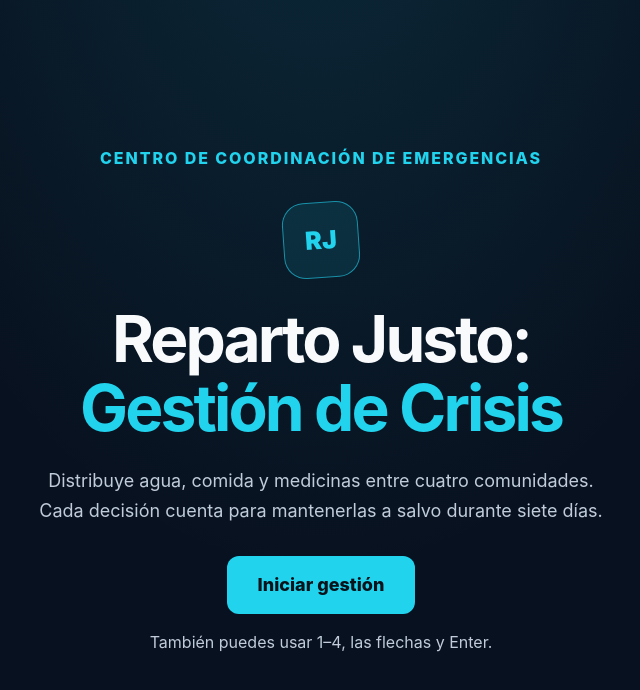
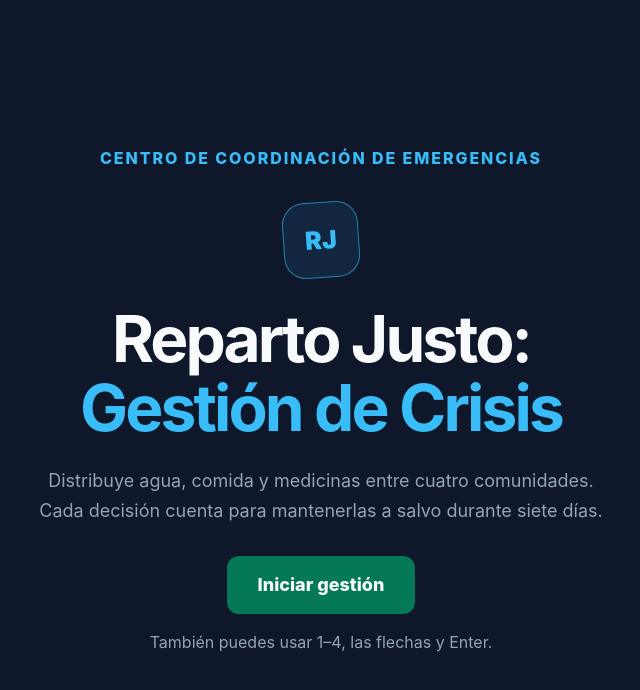
Before and after one commit to Steven13923R/Reparto-Justo, a website built with Vite: page index.html in a window 1280 px wide. Shown: the whole page, without its empty margins (319-959 px from the left). Built offline with nearby package versions, Linux system fonts and the light colour scheme.

```diff
--- a/src/estilo.css
+++ b/src/estilo.css
@@ -1,22 +1,24 @@
 :root {
   font-family: Inter, ui-sans-serif, system-ui, -apple-system, BlinkMacSystemFont, "Segoe UI", sans-serif;
   color: #f8fafc;
-  background: #08111f;
+  background: #0f172a;
   font-synthesis: none;
   text-rendering: optimizeLegibility;
   color-scheme: dark;
   font-optical-sizing: auto;
   font-weight: 400;
-  --fondo: #08111f;
-  --panel: #111d2e;
-  --panel-claro: #17253a;
-  --borde: #35465d;
+  --fondo: #0f172a;
+  --panel: #1e293b;
+  --panel-claro: #273449;
+  --borde: #334155;
   --texto: #f8fafc;
-  --texto-suave: #c0ccda;
-  --agua: #22d3ee;
-  --salud: #34d399;
-  --advertencia: #fbbf24;
-  --critico: #f87171;
+  --texto-suave: #94a3b8;
+  --agua: #38bdf8;
+  --comida: #f59e0b;
+  --medicina: #10b981;
+  --salud: #059669;
+  --advertencia: #d97706;
+  --critico: #dc2626;
 }
 
 * {
@@ -27,9 +29,7 @@
   min-width: 320px;
   min-height: 100vh;
   margin: 0;
-  background:
-    radial-gradient(ellipse at 50% -25%, rgb(34 211 238 / 13%), transparent 55%),
-    var(--fondo);
+  background: var(--fondo);
   font-size: 16px;
 }
 
@@ -81,9 +81,9 @@
 .marca__simbolo {
   display: grid;
   place-items: center;
-  border: 1px solid rgb(34 211 238 / 60%);
+  border: 1px solid color-mix(in srgb, var(--agua) 60%, transparent);
   color: var(--agua);
-  background: rgb(34 211 238 / 10%);
+  background: color-mix(in srgb, var(--agua) 10%, transparent);
   font-weight: 900;
 }
 
@@ -133,12 +133,12 @@
 }
 
 .boton--principal {
-  color: #06131a;
-  background: var(--agua);
+  color: var(--texto);
+  background: #047857;
 }
 
 .boton--principal:hover {
-  background: #67e8f9;
+  background: #065f46;
 }
 
 .boton--grande {
@@ -164,7 +164,7 @@
   justify-content: space-between;
   padding: 12px max(24px, calc((100vw - 1220px) / 2));
   border-bottom: 1px solid var(--borde);
-  background: rgb(8 17 31 / 90%);
+  background: rgb(15 23 42 / 94%);
 }
 
 .marca {
@@ -277,7 +277,7 @@
   border-left: 4px solid var(--acento);
   border-radius: 12px;
   text-align: left;
-  background: #0b1727;
+  background: var(--panel);
   cursor: pointer;
 }
 
@@ -288,12 +288,12 @@
 
 .recurso--comida,
 .control-recurso--comida {
-  --acento: var(--advertencia);
+  --acento: var(--comida);
 }
 
 .recurso--medicina,
 .control-recurso--medicina {
-  --acento: var(--critico);
+  --acento: var(--medicina);
 }
 
 .recurso--seleccionado {
@@ -355,7 +355,7 @@
 
 .tarjeta-comunidad--seleccionada {
   border-color: var(--agua);
-  box-shadow: 0 0 0 1px rgb(34 211 238 / 30%);
+  box-shadow: 0 0 0 1px color-mix(in srgb, var(--agua) 30%, transparent);
 }
 
 .tarjeta-comunidad--alerta-critica {
@@ -400,7 +400,7 @@
   border: 1px solid var(--borde);
   border-radius: 9px;
   color: var(--texto);
-  background: #0b1727;
+  background: var(--panel);
   cursor: pointer;
   font-weight: 700;
 }
@@ -494,7 +494,7 @@
   padding: 11px 10px;
   border: 1px solid var(--borde);
   border-radius: 10px;
-  background: #0b1727;
+  background: var(--panel);
 }
 
 .control-recurso__nombre {
@@ -540,8 +540,8 @@
 }
 
 .boton-cantidad:disabled {
-  color: #94a3b8;
-  background: #172235;
+  color: var(--texto-suave);
+  background: #273449;
   cursor: not-allowed;
 }
 
@@ -603,12 +603,12 @@
 
 .pantalla-final--victoria .final-simbolo {
   color: var(--salud);
-  background: rgb(52 211 153 / 12%);
+  background: rgb(5 150 105 / 12%);
 }
 
 .pantalla-final--derrota .final-simbolo {
   color: var(--critico);
-  background: rgb(248 113 113 / 12%);
+  background: rgb(220 38 38 / 12%);
 }
 
 .resumen-final {
```
